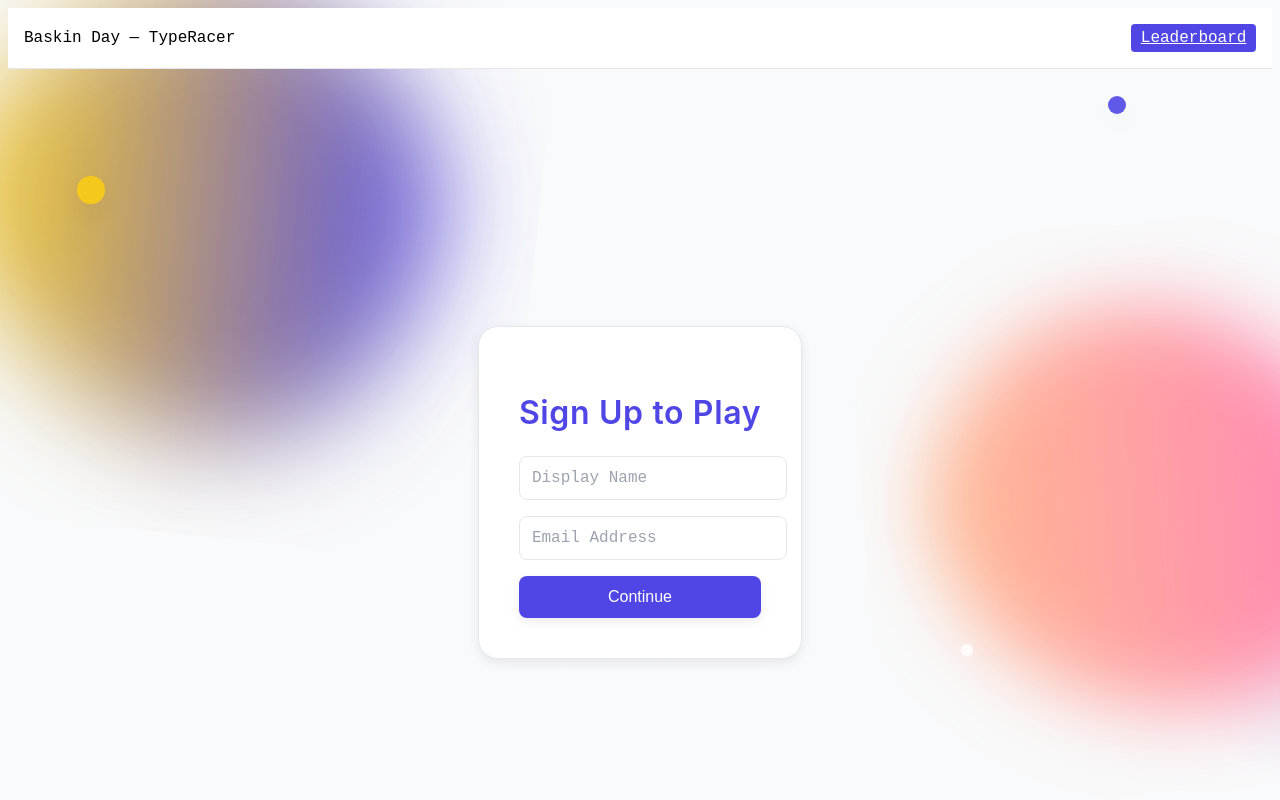
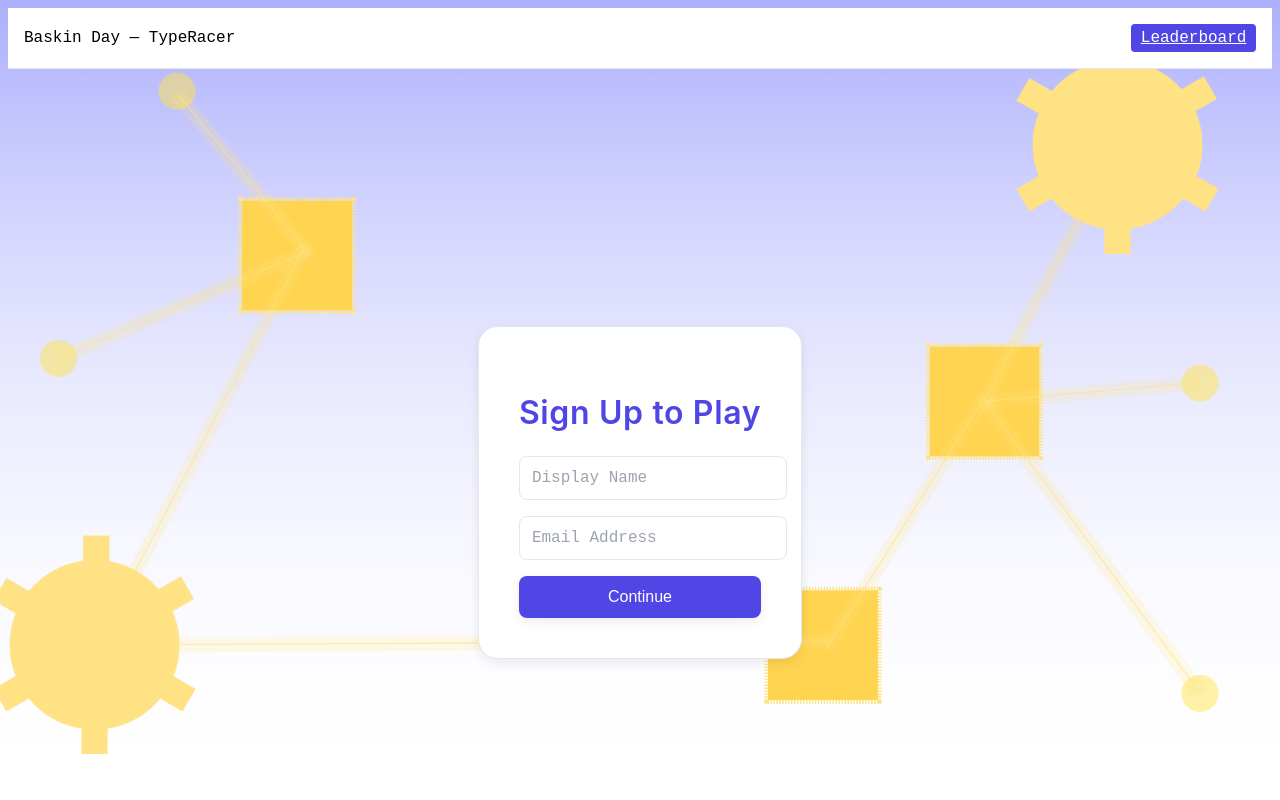
Before and after one commit to franklinwangg/Baskin-Day-TypeRacer, a React (Vite) app: page / in a window 1280 px wide. Shown: the top 800 px of the page. Built offline with nearby package versions, Linux system fonts and the light colour scheme; no server answers; the HTML template or start-up script is replaced by a standard one.

Commit message:
got the leaderboard to show all scores instead of just top 10

```diff
--- a/src/components/Background/Background.css
+++ b/src/components/Background/Background.css
@@ -171,3 +171,15 @@
     max-width: 92%;
   }
 }
+
+.background {
+  position: fixed; /* stay behind everything */
+  top: 0;
+  left: 0;
+  width: 100vw; /* full viewport width */
+  height: 100vh; /* full viewport height */
+  background-size: cover; /* fills the screen */
+  background-position: center;
+  background-repeat: no-repeat;
+  z-index: -1; /* puts it behind your other elements */
+}
--- a/src/components/Background/Background.tsx
+++ b/src/components/Background/Background.tsx
@@ -1,50 +1,16 @@
 import React from "react";
 import "./Background.css";
+import backgroundImage from "../../../public/assets/background.png";
+
 
 export default function Background() {
   return (
-    <div className="site-bg" aria-hidden>
-      {/* Animated gradient layer */}
-      <div className="bg-gradient" />
+    <div
+      className="background"
+      style={{
+        backgroundImage: `url(${backgroundImage})`,
+      }}
+    ></div>
 
-      {/* Blobby svg shapes — separate elements for parallax */}
-      <svg className="blob blob-1" viewBox="0 0 600 600" xmlns="http://www.w3.org/2000/svg" preserveAspectRatio="xMidYMid slice">
-        <defs>
-          <linearGradient id="g1" x1="0" x2="1">
-            <stop offset="0" stopColor="var(--color-accent)" stopOpacity="1" />
-            <stop offset="1" stopColor="var(--color-primary)" stopOpacity="1" />
-          </linearGradient>
-          <filter id="blur1" x="-20%" y="-20%" width="140%" height="140%">
-            <feGaussianBlur stdDeviation="40" />
-          </filter>
-        </defs>
-        <g filter="url(#blur1)">
-          <path fill="url(#g1)" d="M421,331Q392,412,323,437Q254,462,189,428Q124,394,83,331Q42,268,82,203Q122,138,187,106Q252,74,316,98Q380,122,420,187Q460,252,421,331Z" />
-        </g>
-      </svg>
-
-      <svg className="blob blob-2" viewBox="0 0 600 600" xmlns="http://www.w3.org/2000/svg" preserveAspectRatio="xMidYMid slice">
-        <defs>
-          <linearGradient id="g2" x1="0" x2="1">
-            <stop offset="0" stopColor="#FFB88C" />
-            <stop offset="1" stopColor="#FF7AB6" />
-          </linearGradient>
-          <filter id="blur2" x="-20%" y="-20%" width="140%" height="140%">
-            <feGaussianBlur stdDeviation="36" />
-          </filter>
-        </defs>
-        <g filter="url(#blur2)">
-          <path fill="url(#g2)" d="M484,337Q454,424,372,452Q290,480,206,450Q122,420,80,340Q38,260,88,184Q138,108,216,95Q294,82,357,118Q420,154,465,225Q510,296,484,337Z" />
-        </g>
-      </svg>
-
-      {/* subtle noise overlay */}
-      <div className="grain" />
-
-      {/* small floating circles for interest */}
-      <div className="dot dot-1" />
-      <div className="dot dot-2" />
-      <div className="dot dot-3" />
-    </div>
   );
 }
--- a/src/components/Leaderboard/Leaderboard.css
+++ b/src/components/Leaderboard/Leaderboard.css
@@ -63,3 +63,41 @@
   font-family: "Roboto Mono", monospace;
   font-size: 1rem;
 }
+
+.score-list {
+  list-style: none;
+  padding: 0;
+  margin: 0;
+}
+
+.score-item {
+  display: grid;
+  grid-template-columns: 2fr 2fr 1fr; /* name | stats | score */
+  align-items: center;
+  padding: 8px 12px;
+  border-bottom: 1px solid rgba(255, 255, 255, 0.1);
+  font-family: monospace; /* ensures perfect alignment */
+}
+
+.top-score {
+  font-weight: 600;
+}
+
+.score-name {
+  text-align: left;
+}
+
+.score-details {
+  text-align: center;
+}
+
+.score-correct {
+  text-align: right;
+}
+
+.leaderboard-header {
+  text-align: center;
+  margin: 0 auto;
+  font-weight: 600;
+  font-size: 1.5rem;
+}
--- a/src/components/Leaderboard/Leaderboard.tsx
+++ b/src/components/Leaderboard/Leaderboard.tsx
@@ -15,27 +15,90 @@
   const [scores, setScores] = useState<ScoreRow[]>([])
   const [loading, setLoading] = useState(false)
 
-  async function fetchTop() {
-    setLoading(true)
-    const { data, error } = await supabase
-      .from('scores')
-      .select('id, display_name, correct_words, wpm, accuracy, inserted_at')
-      .order('correct_words', { ascending: false })
-      .order('wpm', { ascending: false })
-      .limit(10)
+  // async function fetchTop() {
+  //   setLoading(true)
+
+
+
+
+  //   const { data, error } = await supabase
+  //     .from('scores')
+  //     .select('id, display_name, correct_words, wpm, accuracy, inserted_at')
+  //     .order('correct_words', { ascending: false })
+  //     .order('wpm', { ascending: false })
+  //     .limit(10)
+  //   if (error) {
+  //     console.error(error)
+  //   } else {
+  //     setScores(data as ScoreRow[])
+  //   }
+  //   setLoading(false)
+  // }
+
+  async function fetchTop(limit: number | null = 10) {
+  try {
+    setLoading(true);
+
+    let query = supabase
+      .from("scores")
+      .select(
+        "id, display_name, correct_words, wpm, accuracy, inserted_at"
+      );
+
+    // If you want ALL users, remove the limit and ordering conditions
+    if (limit) {
+      query = query
+        .order("correct_words", { ascending: false })
+        .order("wpm", { ascending: false })
+        .limit(limit);
+    }
+
+    const { data, error } = await query;
+
     if (error) {
-      console.error(error)
-    } else {
-      setScores(data as ScoreRow[])
+      console.error("Error fetching leaderboard:", error.message);
+      return;
     }
-    setLoading(false)
+
+    // Sort by performance metric (wpm × accuracy)
+    const sorted = (data as ScoreRow[]).sort(
+      (a, b) => b.wpm * b.accuracy - a.wpm * a.accuracy
+    );
+
+    setScores(sorted);
+  } catch (err) {
+    console.error("Unexpected error fetching scores:", err);
+  } finally {
+    setLoading(false);
   }
+}
+
+
+  // useEffect(() => {
+  //   fetchTop()
+  //   const t = setInterval(fetchTop, 5000)
+  //   return () => clearInterval(t)
+  // }, [])
 
   useEffect(() => {
-    fetchTop()
-    const t = setInterval(fetchTop, 5000)
-    return () => clearInterval(t)
-  }, [])
+  fetchTop(null)
+
+  const channel = supabase
+    .channel('scores-changes')
+    .on(
+      'postgres_changes',
+      { event: '*', schema: 'public', table: 'scores' },
+      () => {
+        fetchTop() // refresh when scores update
+      }
+    )
+    .subscribe()
+
+  return () => {
+    supabase.removeChannel(channel)
+  }
+}, [])
+
 
   return (
     <div className="leaderboard-container">
--- a/src/components/TypingGame/TypingGame.tsx
+++ b/src/components/TypingGame/TypingGame.tsx
@@ -58,10 +58,12 @@
         const timeUp = elapsedSeconds >= 60;
         const allWordsTyped = idx >= wordList.length;
 
-        if (timeUp || allWordsTyped) {
-          clearInterval(intervalRef.current!);
-          setShowResult(true);
-        }
+if (timeUp || allWordsTyped) {
+  clearInterval(intervalRef.current!);
+  setShowResult(true);
+  submitScore(); // ✅ add this
+}
+
       }, 200);
 
     return () => {
```
Also changed, not shown: public/assets/background.png (added).
